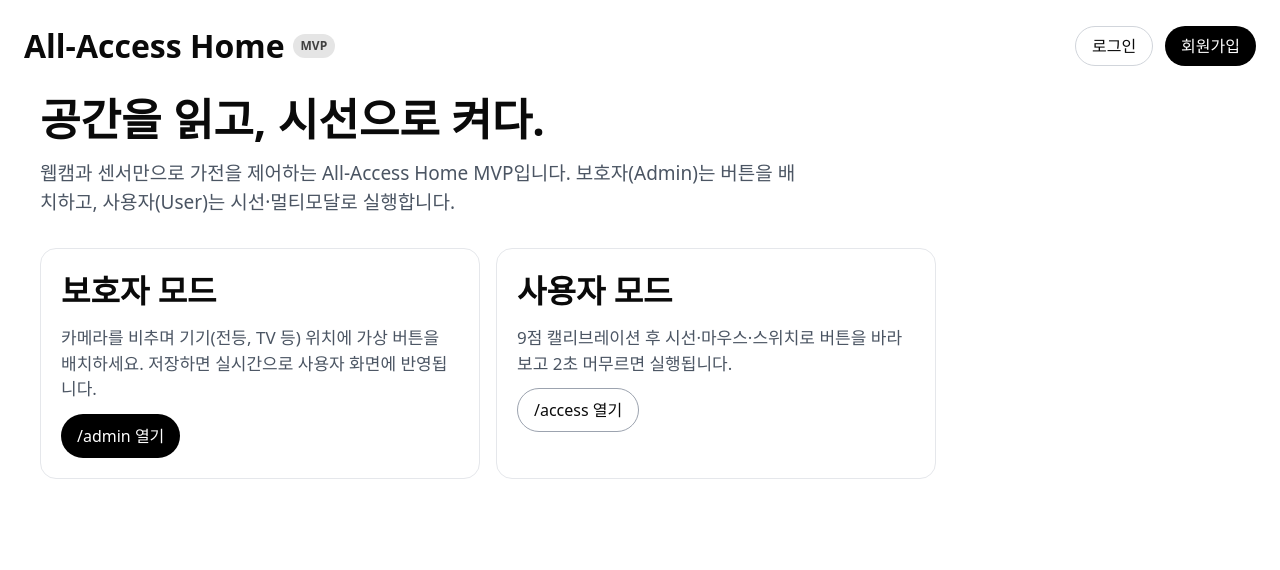
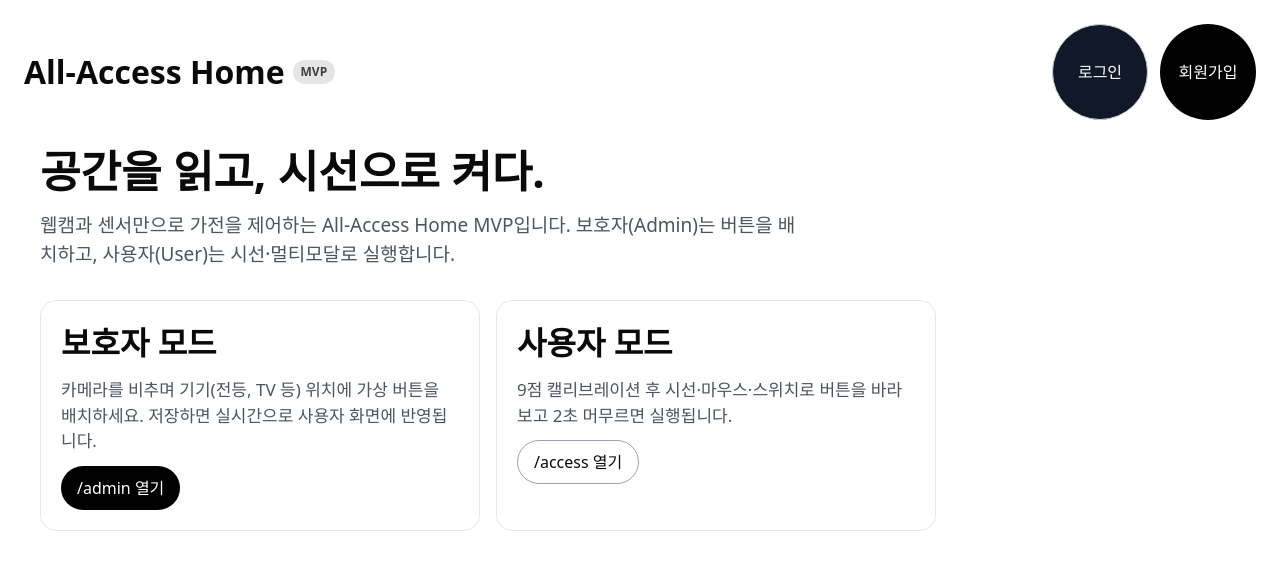
Before and after one commit to Kris-Young-Kim/AAH, a Next.js app: page / in a window 1280 px wide. Shown: the top 570 px of the page. Built offline with nearby package versions, Linux system fonts and the light colour scheme; no server answers; a web font is replaced by a local one.

Commit message:
UI글꼴테마

```diff
--- a/src/app/globals.css
+++ b/src/app/globals.css
@@ -22,6 +22,12 @@
   * {
     @apply border-border;
   }
+
+  button,
+  [role="button"] {
+    @apply min-h-[96px] min-w-[96px] rounded-lg px-4 py-3 bg-gray-900 text-white hover:bg-gray-800 focus-visible:outline focus-visible:outline-2 focus-visible:outline-offset-2 focus-visible:outline-gray-900 disabled:opacity-50 disabled:cursor-not-allowed;
+  }
+
   body {
     @apply bg-background text-foreground;
     font-family: "Pretendard", system-ui, -apple-system, BlinkMacSystemFont,
```
Also changed, not shown: 1 other file (tests, documents, lock files or other folders).
